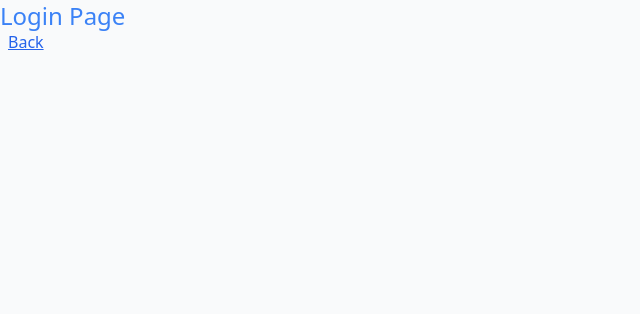
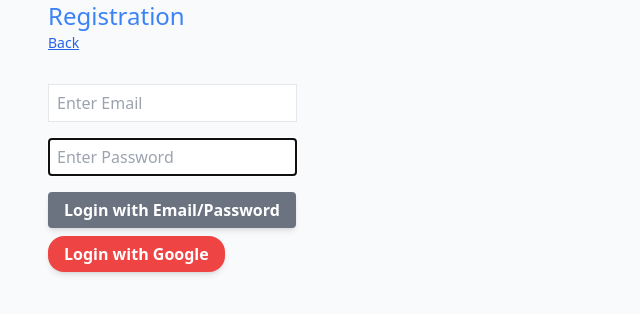
Before and after one commit to rmauritsson/printeebo_client, a React (Create React App) app: page /login in a window 1280 px wide. Shown: the top 314 px of the page, without its empty margins (0-640 px from the left). Built offline with nearby package versions, Linux system fonts and the light colour scheme; no server answers.

Commit message:
Enabled login with Google

```diff
--- a/src/App.js
+++ b/src/App.js
@@ -1,3 +1,6 @@
+import { auth } from "./firebase";
+import { useDispatch } from "react-redux";
+import { useEffect } from "react";
 import "./App.css";
 import Home from "./pages/Home";
 import { ToastContainer } from "react-toastify";
@@ -8,6 +11,23 @@ import Register from "./pages/auth/Register";
 import CompleteRegistration from "./pages/auth/CompleteRegistration";
 
 function App() {
+  const dispatch = useDispatch();
+
+  useEffect(() => {
+    //get currently logged in user from firebase and dispatch to redux store
+    const unsubscribe = auth.onAuthStateChanged(async (user) => {
+      if (user) {
+        console.log("Logged in User", user);
+        const idTokenResult = await user.getIdTokenResult();
+      } else {
+        console.log("No user");
+      }
+    });
+
+    // clean up
+    return () => unsubscribe();
+  }, []);
+
   return (
     <>
       <ToastContainer />
@@ -24,3 +44,6 @@ function App() {
 }
 
 export default App;
+
+// user data saved in store on completion of registration and then sent to backend for verificatio of token.
+//
--- a/src/components/navigation/Header.js
+++ b/src/components/navigation/Header.js
@@ -1,14 +1,37 @@
 import { Link } from "react-router-dom";
+import firebase from "firebase/compat/app";
+import { useDispatch } from "react-redux";
+import { useHistory } from "react-router-dom/cjs/react-router-dom.min";
 
 const Header = () => {
+  const dispatch = useDispatch();
+  const history = useHistory();
+
+  const handleLogOut = () => {
+    firebase.auth().signOut();
+
+    dispatch({
+      type: "LOG_OUT",
+    });
+
+    history.push("/login");
+  };
+
   return (
     <div className="container mx-auto mt-2">
-      <Link to="/login" className="p-2">
-        Login
-      </Link>
-      <Link to="/register" className="p-2">
-        Register
-      </Link>
+      <div class="flex flex-row">
+        <div class="basis-1/4">Home</div>
+        <div class="basis-1/4">Search Bar</div>
+        <div class="basis-1/2">
+          <Link to="/login" className="">
+            Login
+          </Link>
+          <Link to="/register" className="">
+            Register
+          </Link>
+          <button onClick={handleLogOut}>Logout</button>
+        </div>
+      </div>
     </div>
   );
 };
--- a/src/pages/auth/CompleteRegistration.js
+++ b/src/pages/auth/CompleteRegistration.js
@@ -1,4 +1,5 @@
 import { useEffect } from "react";
+import { useDispatch } from "react-redux";
 import { Link } from "react-router-dom";
 import { toast } from "react-toastify";
 import { useState } from "react/cjs/react.development";
@@ -9,6 +10,8 @@ const CompleteRegistration = ({ history }) => {
   const [password, setPassword] = useState("");
   const [phoneNumber, setPhoneNumber] = useState("");
   const [role, setRole] = useState("");
+
+  const dispatch = useDispatch();
 
   useEffect(() => {
     const email = localStorage.getItem("emailForRegistration");
@@ -36,7 +39,18 @@ const CompleteRegistration = ({ history }) => {
           const idTokenResult = await user.getIdTokenResult();
 
           //populate user in redux store
-          //result.user.displayName
+
+          dispatch({
+            type: "LOGGED_IN_USER",
+            payload: {
+              name: user.displayName,
+              email: user.email,
+              phone: phoneNumber,
+              role: role,
+              token: idTokenResult.token,
+            },
+          });
+
           //redirect
           history.push("/");
         }
--- a/src/pages/auth/Login.js
+++ b/src/pages/auth/Login.js
@@ -1,12 +1,120 @@
+import { useState } from "react";
+import { useDispatch } from "react-redux";
 import { Link } from "react-router-dom";
+import { toast } from "react-toastify";
+import { auth, googleAuthProvider } from "../../firebase";
 
-const Login = () => {
+const Login = ({ history }) => {
+  const dispatch = useDispatch();
+  const [userEmail, setUserEmail] = useState("");
+  const [userPassword, setUserPassword] = useState("");
+
+  const handleSubmit = async (e) => {
+    e.preventDefault();
+
+    try {
+      const result = await auth.signInWithEmailAndPassword(
+        userEmail,
+        userPassword
+      );
+      console.log("Result from Login", result);
+      const { user } = result;
+      const idTokenResult = await user.getIdTokenResult();
+
+      dispatch({
+        type: "LOGGED_IN_USER",
+        payload: {
+          name: user.displayName,
+          email: user.email,
+          phone: user.phoneNumber,
+          //role: role,
+          token: idTokenResult.token,
+        },
+      });
+      history.push("/");
+
+      // dispatch to redux
+    } catch (err) {
+      toast.error(err.message);
+      console.log("Error on Login", err);
+    }
+  };
+
+  const loginWithGoogle = async () => {
+    try {
+      const result = await auth.signInWithPopup(googleAuthProvider);
+      console.log("Google Login", result);
+
+      const { user } = result;
+      const idTokenResult = await user.getIdTokenResult();
+
+      dispatch({
+        type: "LOGGED_IN_USER",
+        payload: {
+          name: user.displayName,
+          email: user.email,
+          phone: user.phoneNumber,
+          //role: role,
+          token: idTokenResult.token,
+        },
+      });
+      history.push("/");
+    } catch (err) {
+      toast.error(err.message);
+      console.log("Error on Login", err);
+    }
+  };
+
+  //
   return (
-    <div>
-      <h1 className="text-2xl text-blue-500">Login Page</h1>
-      <Link to="/" className="p-2">
+    <div className="container mx-auto px-12">
+      <h1 className="text-2xl text-blue-500">Registration</h1>
+      <Link to="/" className="p-0 text-[14px]">
         Back
       </Link>
+
+      <div className="mt-[2rem]">
+        <form onSubmit={handleSubmit}>
+          <input
+            className="border p-2 mb-4"
+            type="text"
+            autoFocus
+            value={userEmail}
+            onChange={(e) => setUserEmail(e.target.value)}
+            placeholder="Enter Email"
+          />
+          <br />
+          <input
+            className="border p-2 mb-4"
+            type="password"
+            autoFocus
+            value={userPassword}
+            onChange={(e) => setUserPassword(e.target.value)}
+            placeholder="Enter Password"
+          />
+          <br />
+          <button
+            type="submit"
+            className={
+              userEmail && userPassword
+                ? "btn-primary btn-active"
+                : "btn-primary btn-disabled"
+            }
+            disabled={!userEmail || userPassword.length < 6}
+          >
+            Login with Email/Password
+          </button>
+        </form>
+
+        <div>
+          <button
+            onClick={loginWithGoogle}
+            className="btn-primary bg-red-500 mt-2 rounded-2xl"
+          >
+            Login with Google
+          </button>
+        </div>
+      </div>
     </div>
   );
 };
--- a/src/reducers/userReducer.js
+++ b/src/reducers/userReducer.js
@@ -1,7 +1,23 @@
-export const userReducer = (state = null, action) => {
+const initialState = {
+  name: "",
+  phone: "",
+  email: "",
+  role: "",
+};
+
+export const userReducer = (state = initialState, action) => {
   switch (action.type) {
     case "LOGGED_IN_USER":
-      return action.payload;
+      return {
+        ...state,
+        name: action.payload.name,
+        phone: action.payload.phone,
+        email: action.payload.email,
+        role: action.payload.role,
+      };
+
+    case "LOG_OUT":
+      return state;
 
     default:
       return state;
```
